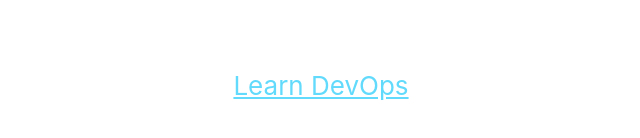
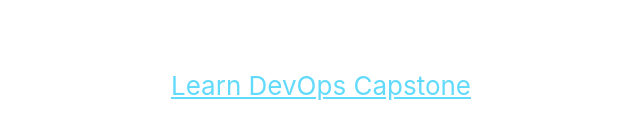
Before and after one commit to ajit1411/devops-training, a React (Create React App) app: page / in a window 1280 px wide. Shown: the part 516-654 px from the top of the page, without its empty margins (319-959 px from the left). Built offline with nearby package versions, Linux system fonts and the light colour scheme.

Commit message:
app file updated

```diff
--- a/src/App.js
+++ b/src/App.js
@@ -17,7 +17,7 @@ function App() {
           target="_blank"
           rel="noopener noreferrer"
         >
-          Learn DevOps
+          Learn DevOps Capstone
         </a>
       </header>
     </div>
```
